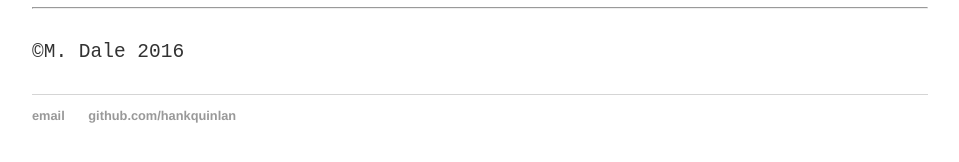
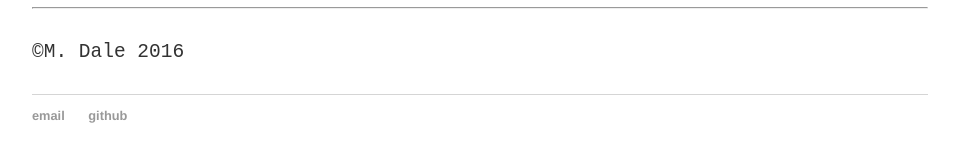
Before and after one commit to randomnessSlayer/randomnessslayer.dalewithit.github.io, a Jekyll site: the page built from index.md, in a window 1280 px wide. Shown: the part 656-818 px from the top of the page, without its empty margins (160-1119 px from the left). Built offline with Jekyll 4.4.1, drawn with Linux system fonts in a browser that asks for light colours.

Commit message:
Update default.html

```diff
--- a/_layouts/default.html
+++ b/_layouts/default.html
@@ -21,8 +21,8 @@
 			</div><!-- /.container -->
 			<footer>
 	    		<ul>
-	        		<li><a href="mailto:hankquinlanhub@gmail.com">email</a></li>
-	        		<li><a href="https://github.com/hankquinlan">github.com/hankquinlan</a></li>
+	        		<li><a href="mailto:maxl.dale.11@gmail.com">email</a></li>
+	        		<li><a href="https://github.com/randomnessslayer">github</a></li>
 				</ul>
 			</footer>
 		</body>
```
